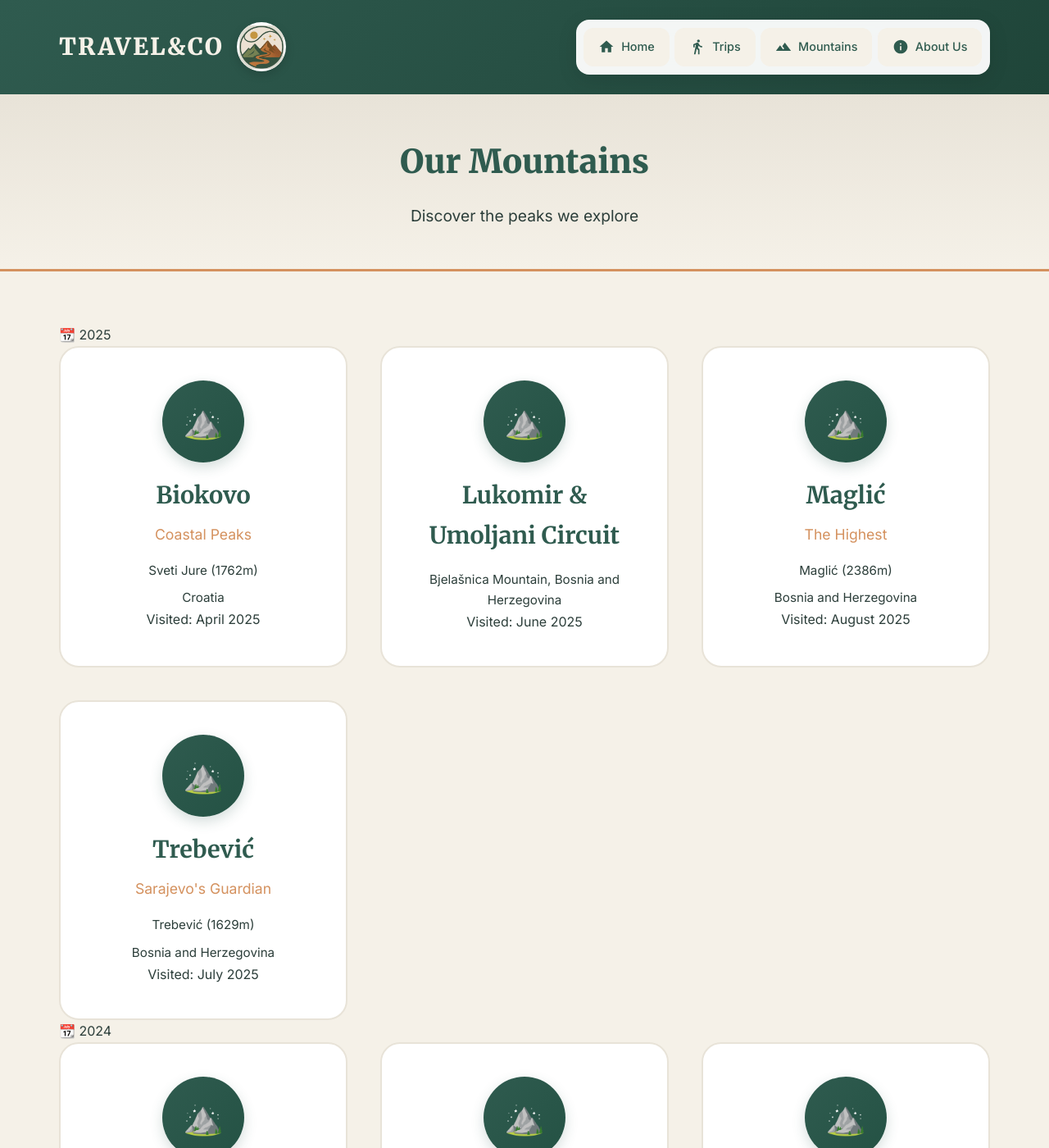
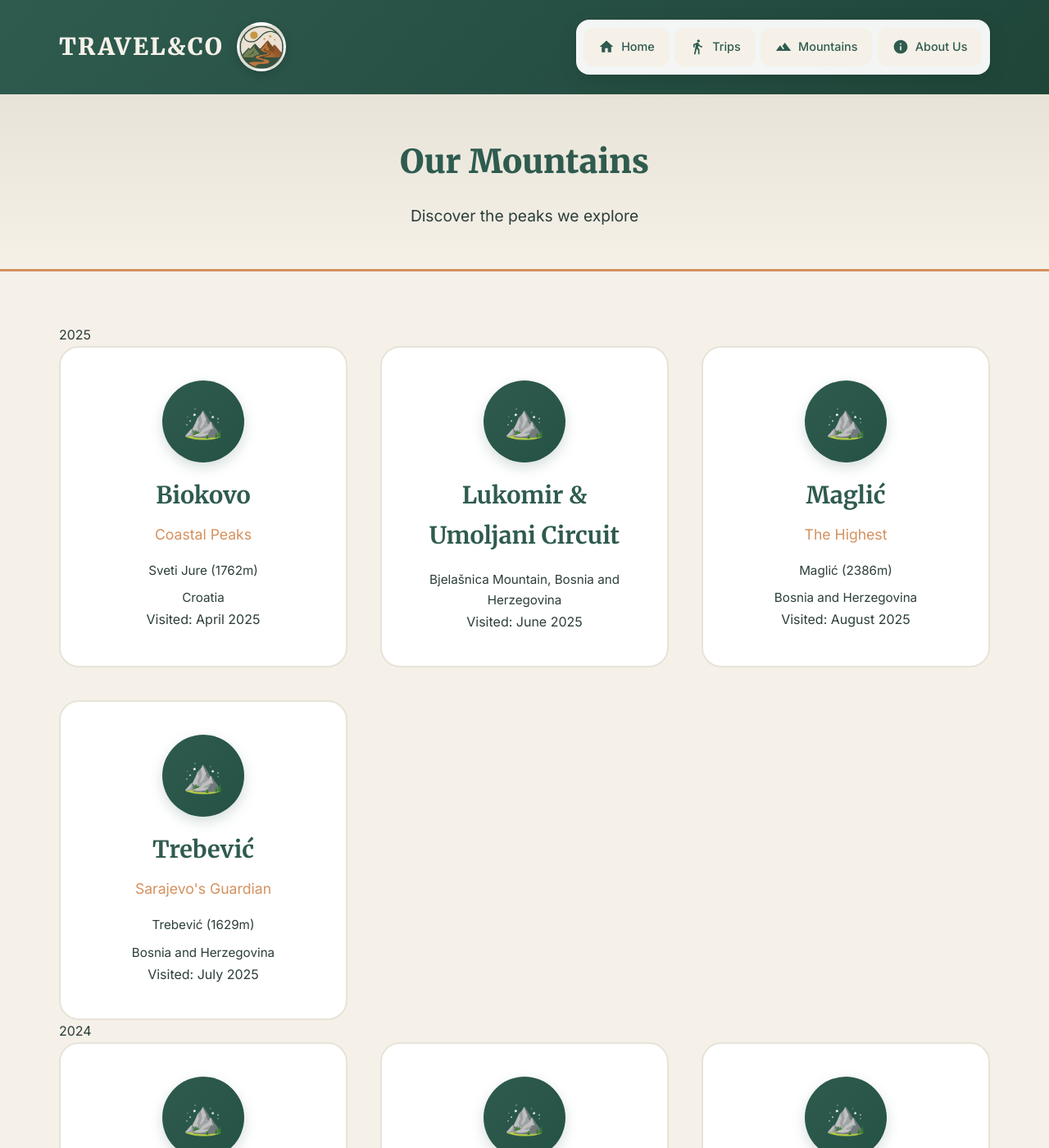
Before and after one commit to travelandco/travelandco.github.io, a Jekyll site: the page built from mountains.html, in a window 1280 px wide and 1400 px high. Shown: the whole window at 82% size. Built offline with Jekyll 4.4.1, drawn with Linux system fonts in a browser that asks for light colours; comment, search, counter and statistics services are not loaded.

Commit message:
Update mountains.html

```diff
--- a/mountains.html
+++ b/mountains.html
@@ -15,7 +15,7 @@ title: Our Mountains
         <!-- Year Header -->
         <div class="year-header">
             <div class="year-badge">
-                <span class="icon">📆</span>
+                <span class="icon"></span>
                 <span>{{ year_group.name }}</span>
             </div>
         </div>
```
